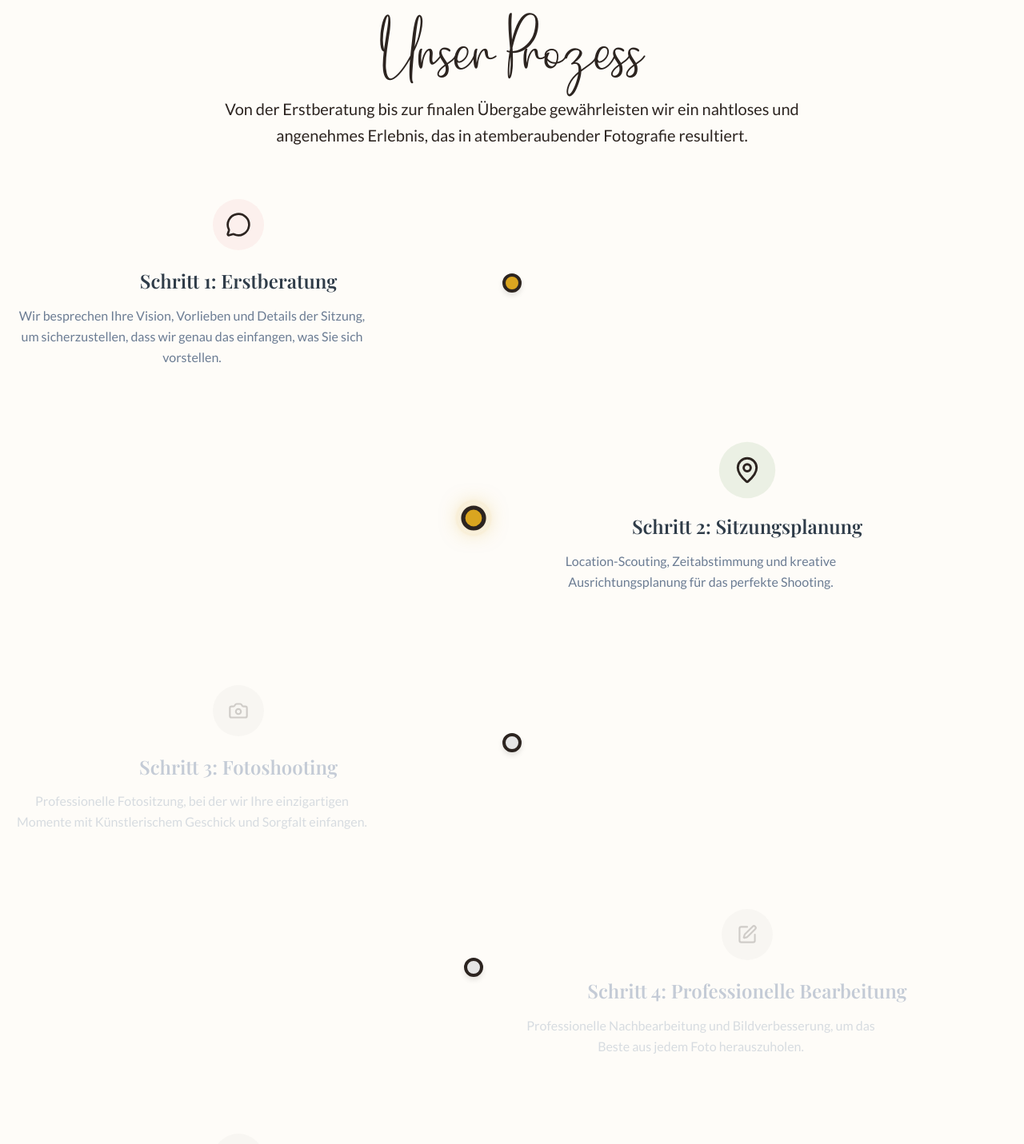
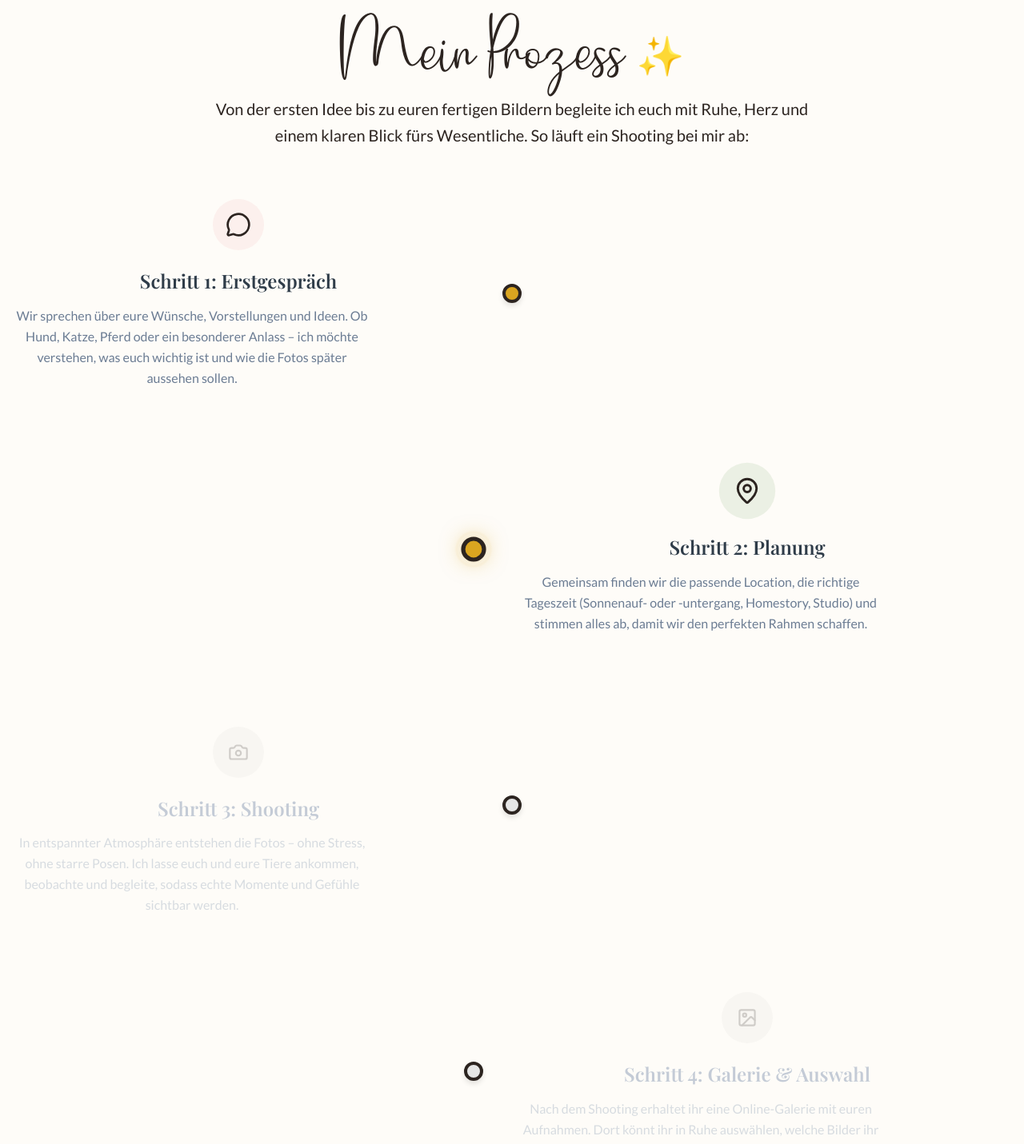
Before and after one commit to Eyadkelleh/photography-website, a Next.js app: page /about in a window 1280 px wide. Shown: the part 4120-5551 px from the top of the page at 80% size. Built offline with nearby package versions, Linux system fonts and the light colour scheme; a web font is replaced by a local one.

Commit message:
feat: update BookingProcess component with improved titles and descriptions for clarity and engagement

```diff
--- a/src/components/sections/BookingProcess.tsx
+++ b/src/components/sections/BookingProcess.tsx
@@ -9,41 +9,41 @@ import { Button } from '@/components/ui';
 const steps = [
   {
     id: 1,
-    title: 'Erstberatung',
-    description: 'Wir besprechen Ihre Vision, Vorlieben und Details der Sitzung, um sicherzustellen, dass wir genau das einfangen, was Sie sich vorstellen.',
+    title: 'Erstgespräch',
+    description: 'Wir sprechen über eure Wünsche, Vorstellungen und Ideen. Ob Hund, Katze, Pferd oder ein besonderer Anlass – ich möchte verstehen, was euch wichtig ist und wie die Fotos später aussehen sollen.',
     icon: MessageCircle,
     color: 'text-soft-rose',
     bgColor: 'bg-soft-rose/10',
   },
   {
     id: 2,
-    title: 'Sitzungsplanung',
-    description: 'Location-Scouting, Zeitabstimmung und kreative Ausrichtungsplanung für das perfekte Shooting.',
+    title: 'Planung',
+    description: 'Gemeinsam finden wir die passende Location, die richtige Tageszeit (Sonnenauf- oder -untergang, Homestory, Studio) und stimmen alles ab, damit wir den perfekten Rahmen schaffen.',
     icon: MapPin,
     color: 'text-sage-green',
     bgColor: 'bg-sage-green/10',
   },
   {
     id: 3,
-    title: 'Fotoshooting',
-    description: 'Professionelle Fotositzung, bei der wir Ihre einzigartigen Momente mit Künstlerischem Geschick und Sorgfalt einfangen.',
+    title: 'Shooting',
+    description: 'In entspannter Atmosphäre entstehen die Fotos – ohne Stress, ohne starre Posen. Ich lasse euch und eure Tiere ankommen, beobachte und begleite, sodass echte Momente und Gefühle sichtbar werden.',
     icon: Camera,
     color: 'text-gold-accent',
     bgColor: 'bg-gold-accent/10',
   },
   {
     id: 4,
-    title: 'Professionelle Bearbeitung',
-    description: 'Professionelle Nachbearbeitung und Bildverbesserung, um das Beste aus jedem Foto herauszuholen.',
-    icon: Edit,
+    title: 'Galerie & Auswahl',
+    description: 'Nach dem Shooting erhaltet ihr eine Online-Galerie mit euren Aufnahmen. Dort könnt ihr in Ruhe auswählen, welche Bilder ihr haben möchtet – digital, als Print oder in hochwertigen Produkten wie Alben, Abzügen oder Wandbildern.',
+    icon: ImageIcon,
     color: 'text-warm-brown',
     bgColor: 'bg-warm-brown/10',
   },
   {
     id: 5,
-    title: 'Galerie-Übergabe',
-    description: 'Hochauflösende Bilder, die über Ihre private Online-Galerie für einfachen Zugang und Teilen bereitgestellt werden.',
-    icon: ImageIcon,
+    title: 'Bildbearbeitung',
+    description: 'Jedes ausgewählte Bild wird liebevoll und professionell bearbeitet, damit eure besonderen Momente in ihrer schönsten Form zu euch kommen.',
+    icon: Edit,
     color: 'text-deep-charcoal',
     bgColor: 'bg-deep-charcoal/10',
   },
@@ -124,11 +124,11 @@ export const BookingProcess = () => {
           className="text-center mb-16"
         >
           <h2 className="text-4xl md:text-5xl lg:text-6xl font-script font-medium text-deep-charcoal mb-6">
-            Unser Prozess
+            Mein Prozess ✨
           </h2>
           <p className="text-lg md:text-xl text-warm-gray max-w-3xl mx-auto leading-relaxed">
-            Von der Erstberatung bis zur finalen Übergabe gewährleisten wir ein nahtloses und
-            angenehmes Erlebnis, das in atemberaubender Fotografie resultiert.
+            Von der ersten Idee bis zu euren fertigen Bildern begleite ich euch mit Ruhe, Herz und einem klaren Blick fürs Wesentliche.
+            So läuft ein Shooting bei mir ab:
           </p>
         </motion.div>
 
```
